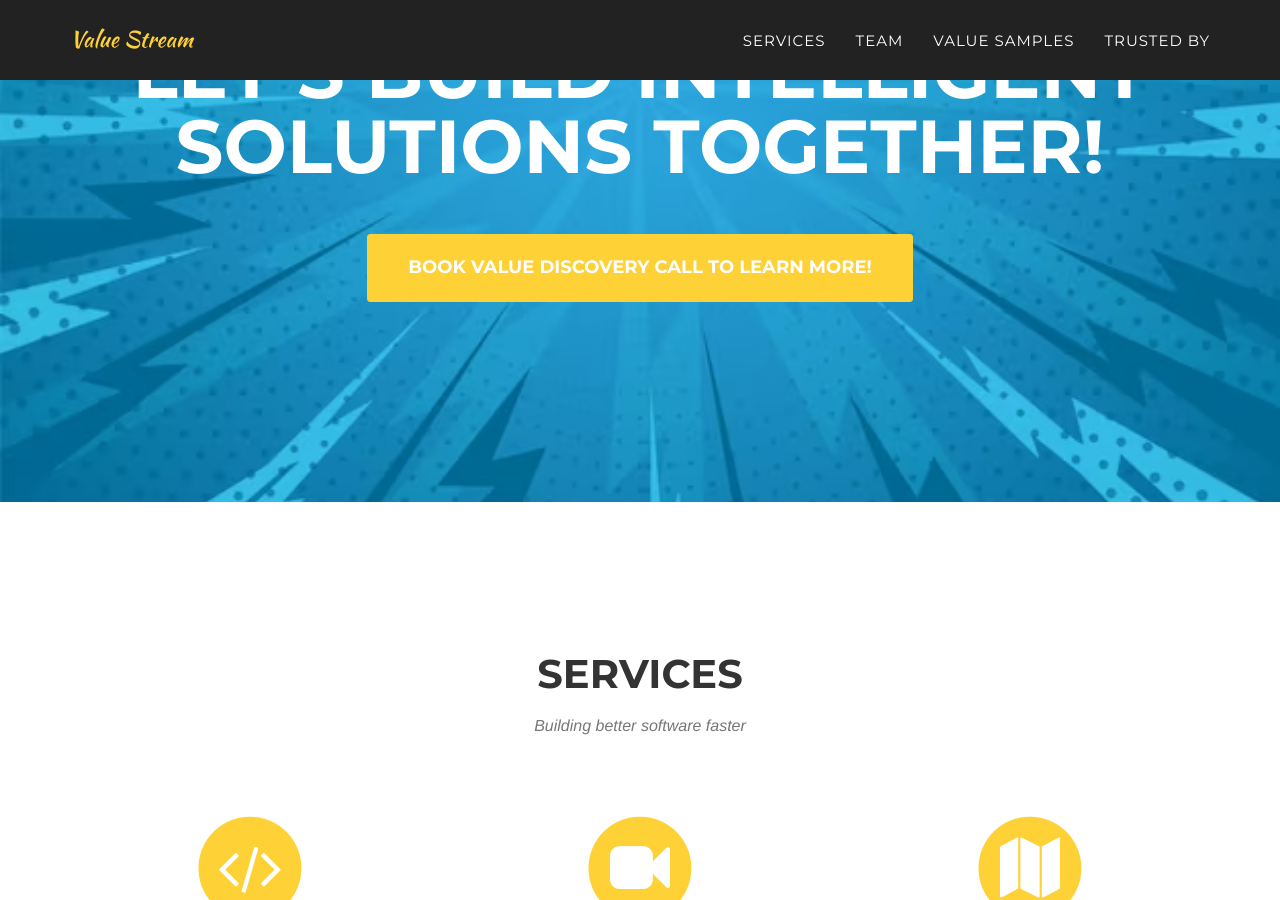
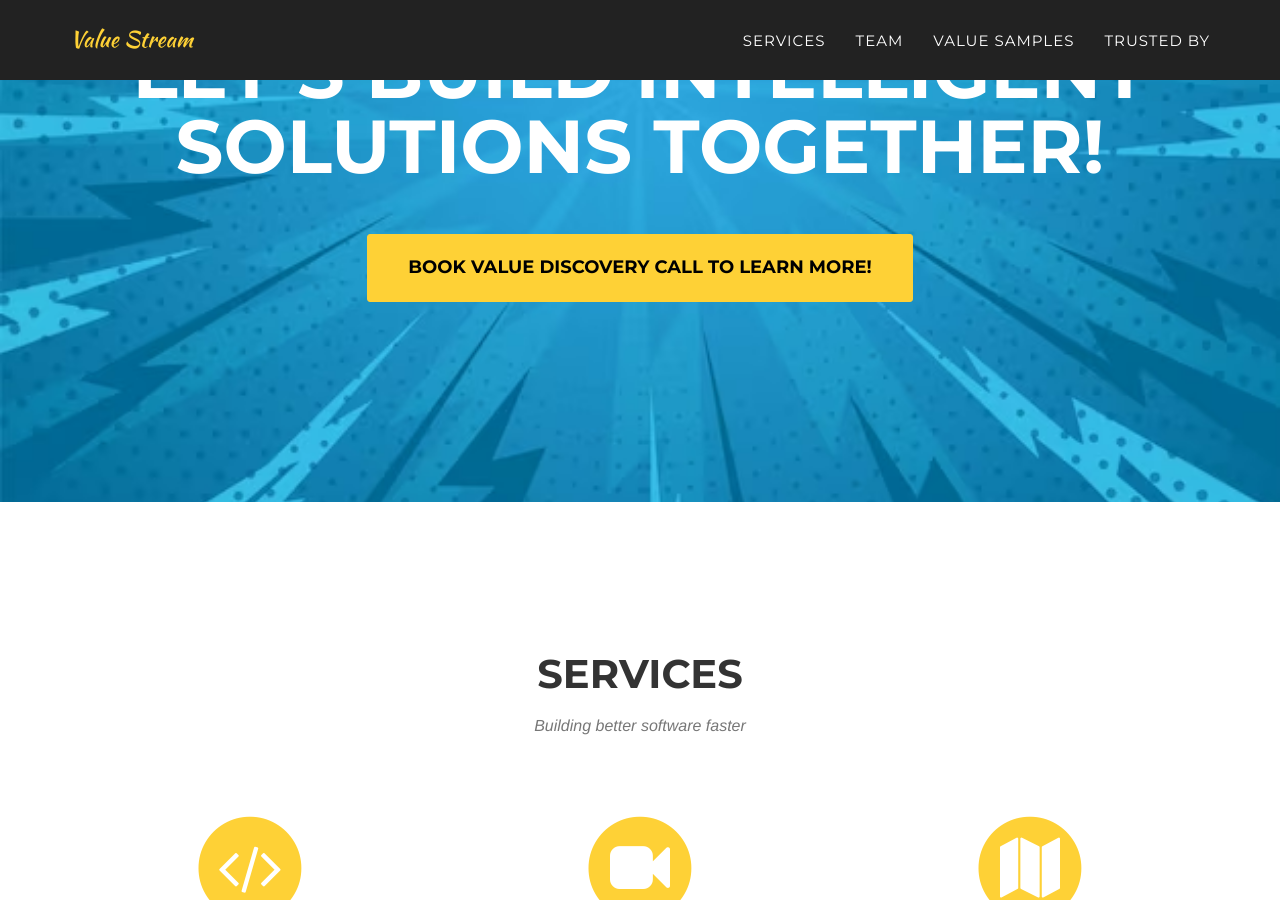
Before and after one commit to Dorozhko-Anton/valuestream, a Jekyll site: the page built from index.html, in a window 1280 px wide and 900 px high, scrolled down 331 px. Built offline with Jekyll 4.4.1, drawn with Linux system fonts in a browser that asks for light colours; some web fonts are replaced.

Commit message:
change book buttom color

```diff
--- a/_includes/header.html
+++ b/_includes/header.html
@@ -52,7 +52,7 @@
             <div class="intro-text">
                 <div class="intro-lead-in">Transforming Vision into Value</div>
                 <div class="intro-heading">Let’s Build Intelligent Solutions Together! </div>
-                <a href="https://calendly.com/value-stream/value-discovery" class="page-scroll btn btn-xl">Book value discovery call to learn more!</a>
+                <a href="https://calendly.com/value-stream/value-discovery" class="page-scroll btn btn-xl" style="color: black;">Book value discovery call to learn more!</a>
 
                 <!-- <div class="calendly-inline-widget" data-url="https://calendly.com/value-stream?hide_landing_page_details=1&hide_gdpr_banner=1&background_color=000000" style="width:100%;height:100%px;"></div>
 <script type="text/javascript" src="https://assets.calendly.com/assets/external/widget.js" async></script> -->
```
